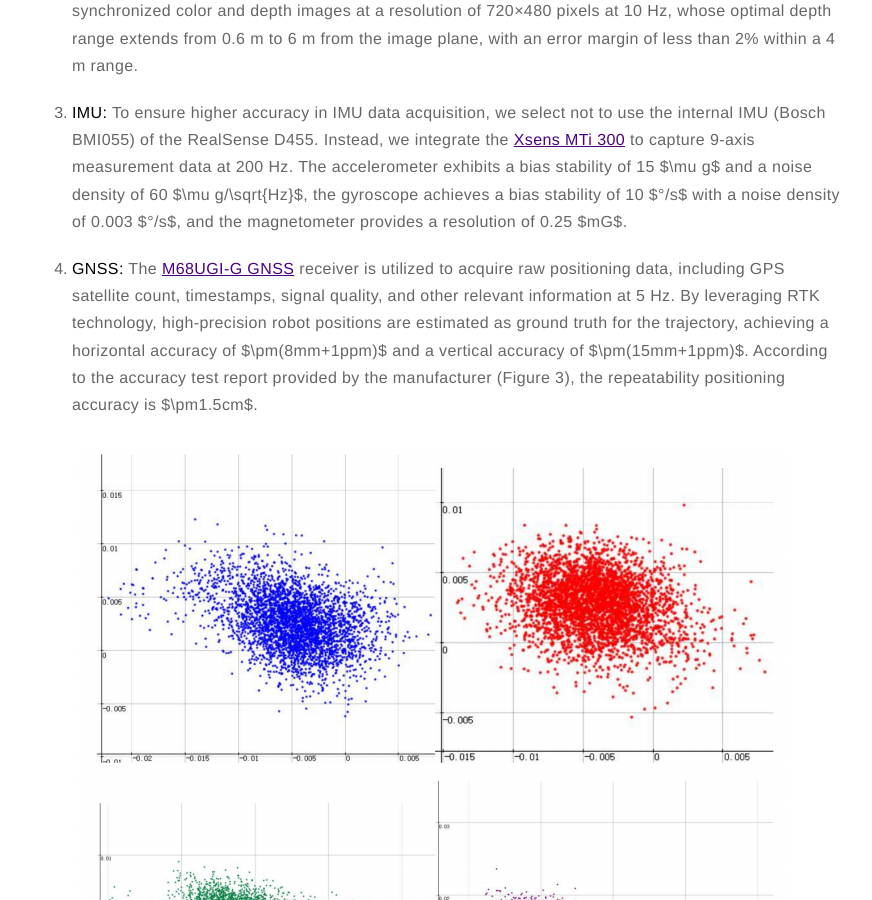
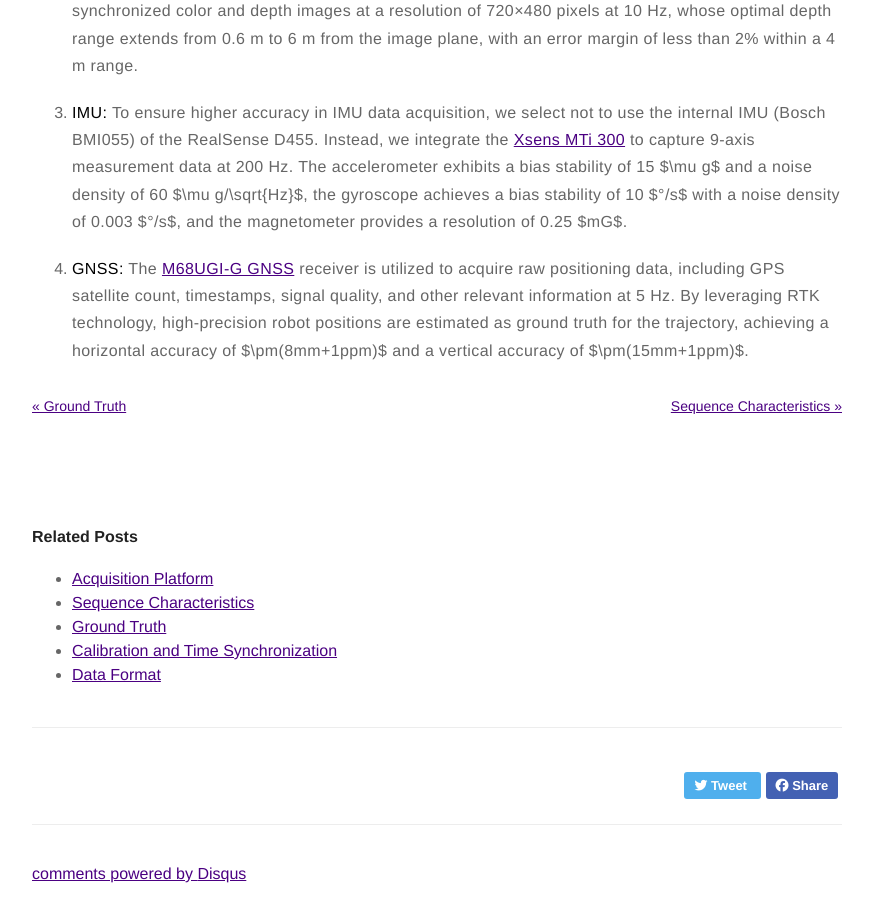
Before and after one commit to Yaepiii/M2UD, a Jekyll site: the page built from _posts/Setup/2025-03-05-sensor-setup.markdown, in a window 1280 px wide and 900 px high, scrolled down 976 px. Shown: the whole window, without its empty margins (203-1075 px from the left). Built offline with Jekyll 4.4.1, drawn with Linux system fonts in a browser that asks for light colours; nearby versions of some CDN libraries; comment, search, counter and statistics services are not loaded.

Commit message:
Update 2025-03-05-sensor-setup.markdown

```diff
--- a/_posts/Setup/2025-03-05-sensor-setup.markdown
+++ b/_posts/Setup/2025-03-05-sensor-setup.markdown
@@ -26,6 +26,4 @@ We argue that while smooth motion, clear images, and dense point clouds obviousl
 
 3. **IMU:** To ensure higher accuracy in IMU data acquisition, we select not to use the internal IMU (Bosch BMI055) of the RealSense D455. Instead, we integrate the [Xsens MTi 300](https://www.xsens.com/hubfs/Downloads/Leaflets/MTi-300.pdf) to capture 9-axis measurement data at 200 Hz. The accelerometer exhibits a bias stability of 15 $\mu g$ and a noise density of 60 $\mu g/\sqrt{Hz}$, the gyroscope achieves a bias stability of 10 $°/s$ with a noise density of 0.003 $°/s$, and the magnetometer provides a resolution of 0.25 $mG$.
 
-4. **GNSS:** The [M68UGI-G GNSS](https://www.devecent.com/M68.html) receiver is utilized to acquire raw positioning data, including GPS satellite count, timestamps, signal quality, and other relevant information at 5 Hz. By leveraging RTK technology, high-precision robot positions are estimated as ground truth for the trajectory, achieving a horizontal accuracy of $\pm(8mm+1ppm)$ and a vertical accuracy of $\pm(15mm+1ppm)$. According to the accuracy test report provided by the manufacturer (Figure 3), the repeatability positioning accuracy is $\pm1.5cm$.
-
-![figure](../../assets/image/figure3.png)
+4. **GNSS:** The [M68UGI-G GNSS](https://www.devecent.com/M68.html) receiver is utilized to acquire raw positioning data, including GPS satellite count, timestamps, signal quality, and other relevant information at 5 Hz. By leveraging RTK technology, high-precision robot positions are estimated as ground truth for the trajectory, achieving a horizontal accuracy of $\pm(8mm+1ppm)$ and a vertical accuracy of $\pm(15mm+1ppm)$.
```
